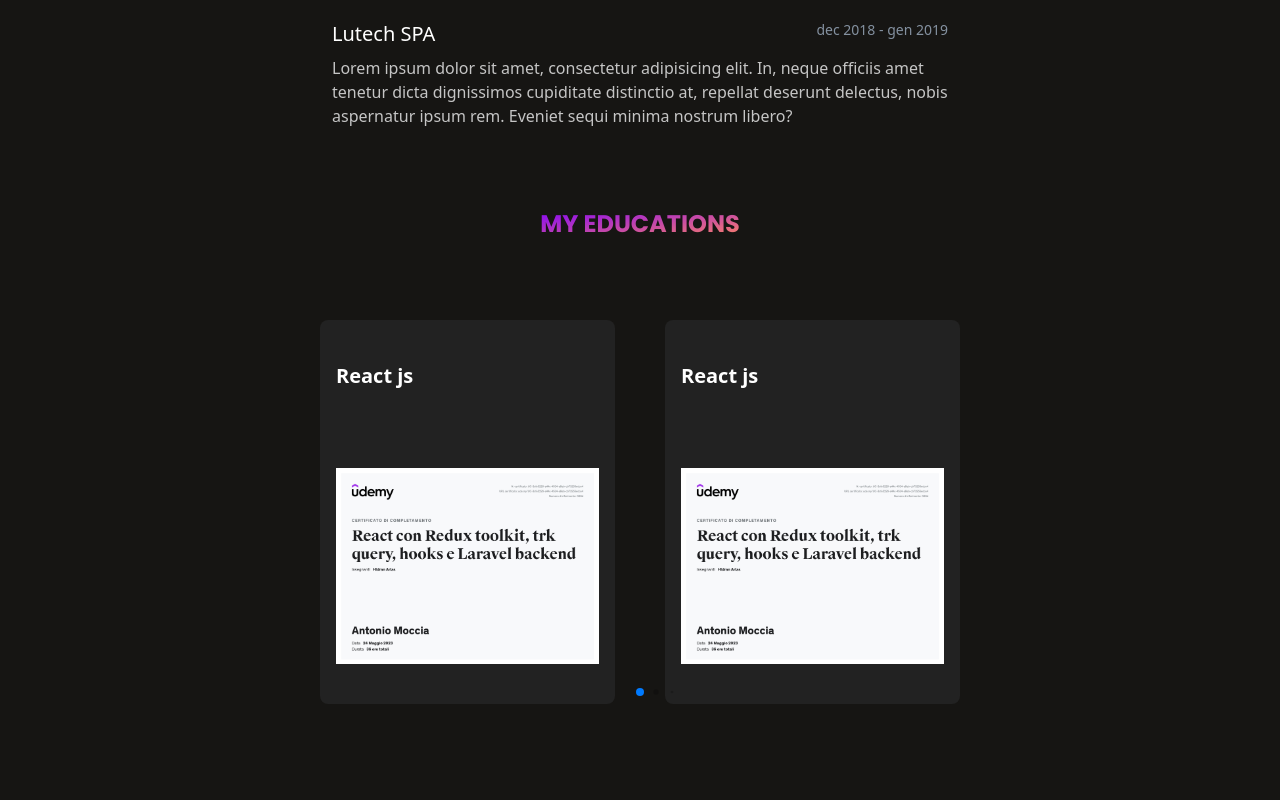
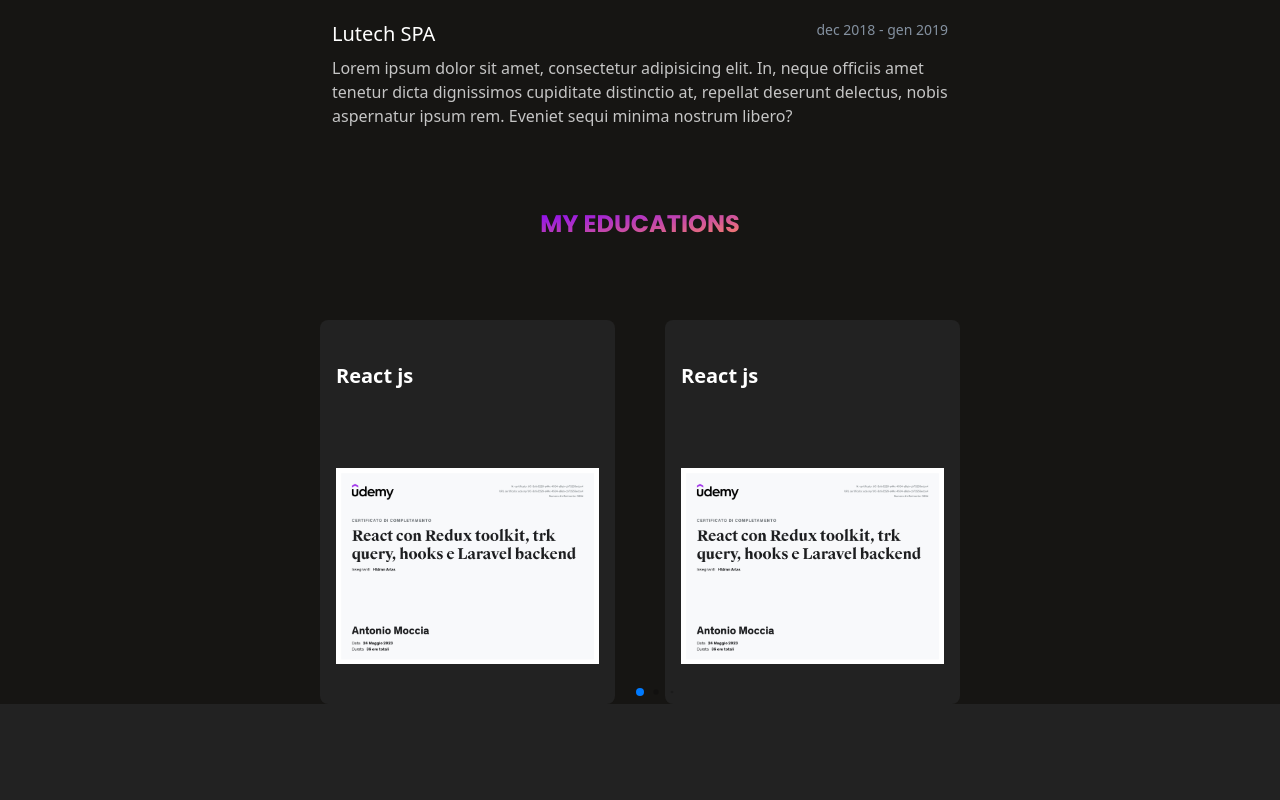
Before and after one commit to AntonioMoccia/antonio-moccia, a Next.js app: page / in a window 1280 px wide. Shown: the part 2340-3140 px from the top of the page. Built offline with nearby package versions, Linux system fonts and the light colour scheme.

Commit message:
added links social

```diff
--- a/src/components/Education/index.tsx
+++ b/src/components/Education/index.tsx
@@ -45,7 +45,7 @@ function Education() {
     setInnerWidth(window.innerWidth)
   },[])
   return (
-    <section id='education' className='lg:px-80 min-h-screen w-full pt-20 px-5'>
+    <section id='education' className='lg:px-80  w-full pt-20 px-5'>
       <h1 className={`uppercase text-2xl font-bold text-white w-full text-center ${poppins.className}`}>
         <TextGradient>
           My educations
--- a/src/components/Footer/index.tsx
+++ b/src/components/Footer/index.tsx
@@ -19,17 +19,17 @@ function Footer() {
 
             <div className=' flex  h-10 items-center gap-3'>
                 {/**GITHUB */}
-                <Link href={''}>
+                <Link href={'https://github.com/AntonioMoccia'}>
                     <FaGithub className={' text-white text-2xl'} />
                 </Link>
 
                 {/**INSTAGRAM*/}
-                <Link href={''}>
+                <Link href={'https://www.instagram.com/antoniomoccia_'}>
                     <FaInstagram className={' text-white text-2xl'} />
                 </Link>
 
                 {/**LINKEDIN */}
-                <Link href={''}>
+                <Link href={'https://www.linkedin.com/in/antonio-moccia-01ba35130/'}>
                     <FaLinkedin className={' text-white text-2xl'} />
                 </Link>
             </div>
```
